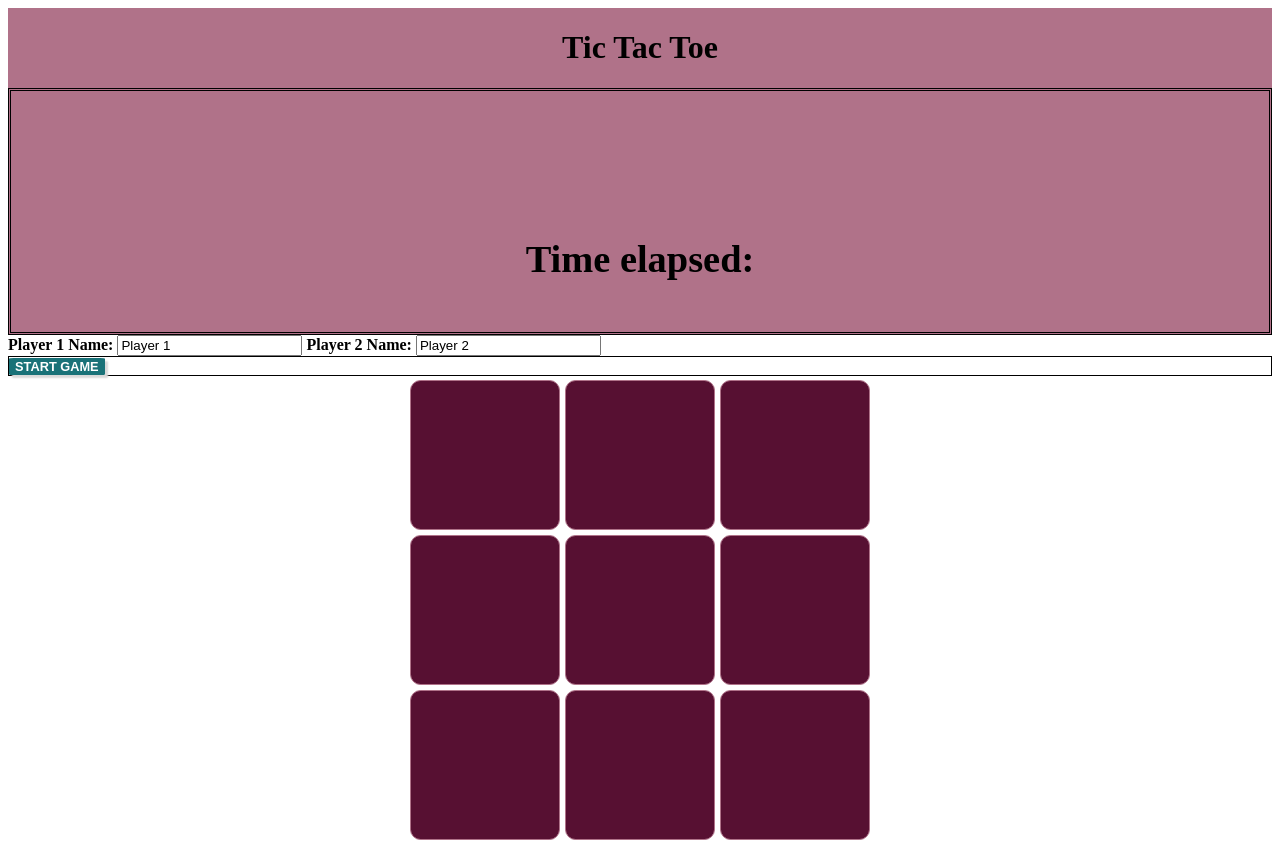
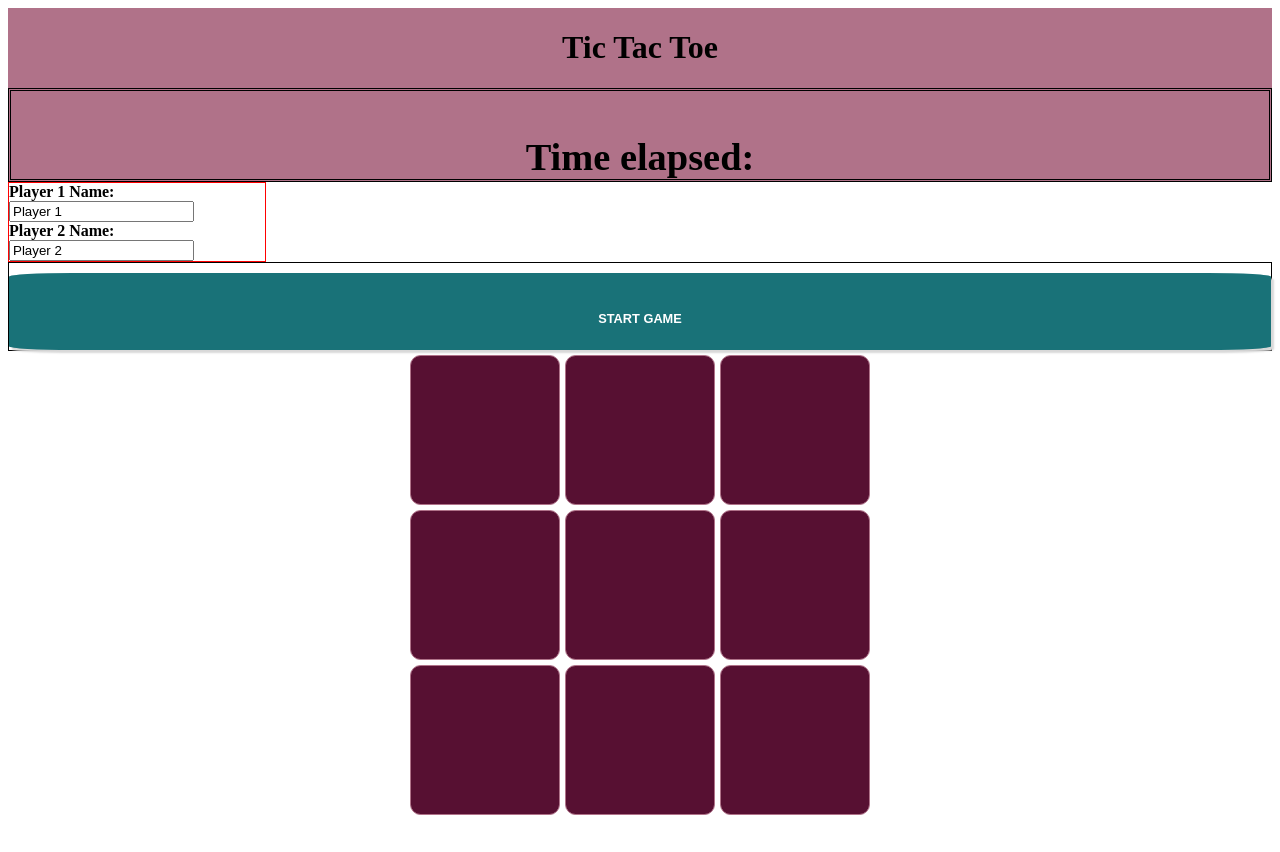
Before and after one commit to BurlingtonCodeAcademy/tic-tac-toe-megan-tristan, a plain HTML site: page index.html in a window 1280 px wide. After the commit the page ends 827 px from the top, so only its background shows below. Drawn offline with Linux system fonts and the light colour scheme.

Commit message:
merge conflict

```diff
--- a/style.css/style.css
+++ b/style.css/style.css
@@ -1,6 +1,3 @@
-
-<<<<<<< HEAD
-=======
 h4 {
   display: inline;
 }
@@ -49,8 +46,7 @@ h4 {
   border-radius: 7%;
 }
 
-<<<<<<< HEAD
-#start{
+#start {
   text-align: center;
   height: 10px;
   width: 100%;
@@ -68,7 +64,6 @@ justify-content: flex-end;
 }
 /*lightens the buttons color to a grayish color when mouse hovers over it*/
 
-=======
 #form-wrapper {
   display: flex;
   flex-flow: column nowrap;
@@ -95,7 +90,7 @@ justify-content: flex-end;
 }
 
 /*lightens the buttons color to a grayish color when mouse hovers over it*/
->>>>>>> 5be1beb0ae27de4775267fc906b337c00c6b7fc4
+
 #start:hover {
   background-color: rgb(224, 214, 182);
 }
@@ -107,4 +102,3 @@ justify-content: flex-end;
 label {
   font-weight: bold;
 }
->>>>>>> 62ffc68b8c50d47c23f7f5e925c2f13f35b40d07
```
Lines whose indentation alone changed are shown as unchanged.
